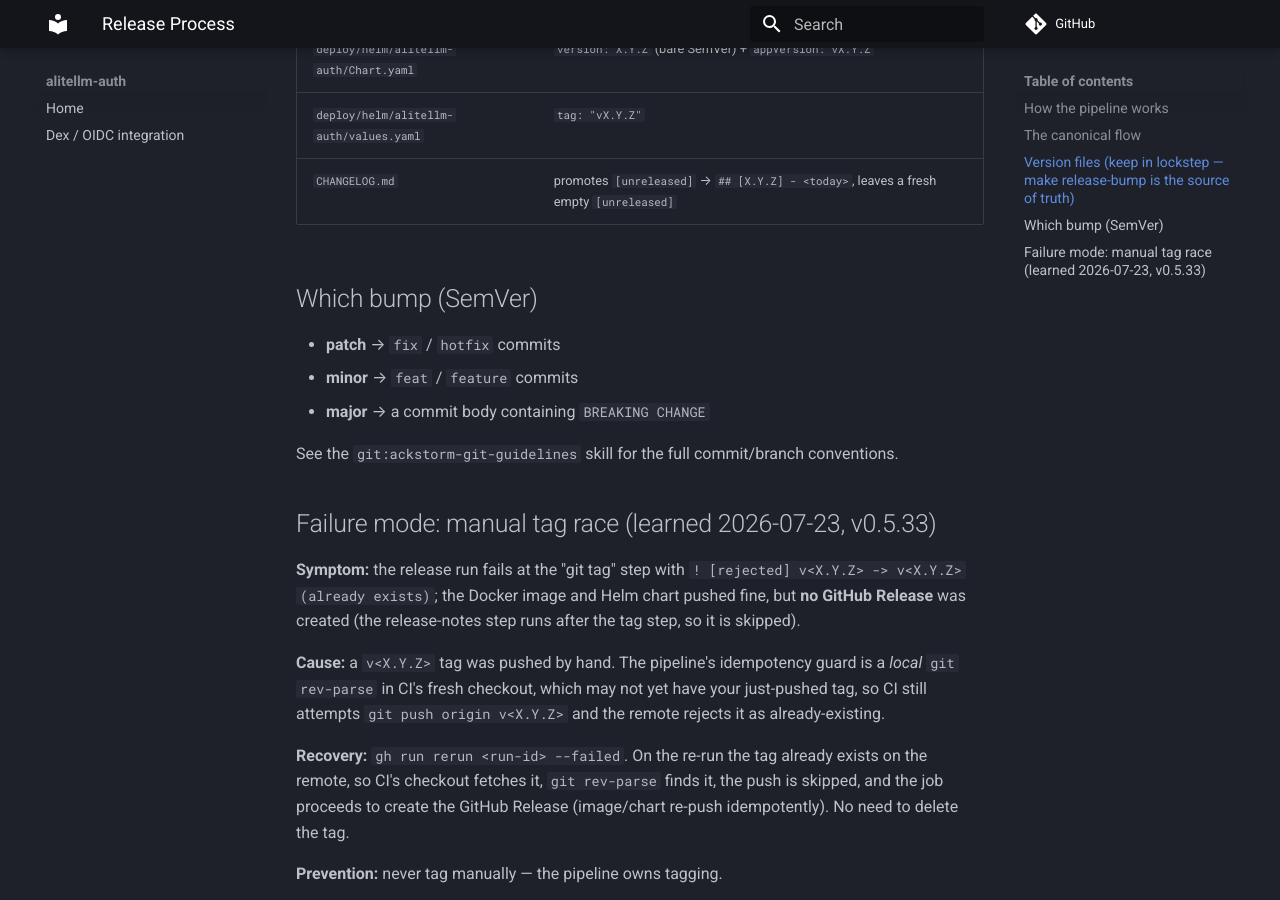
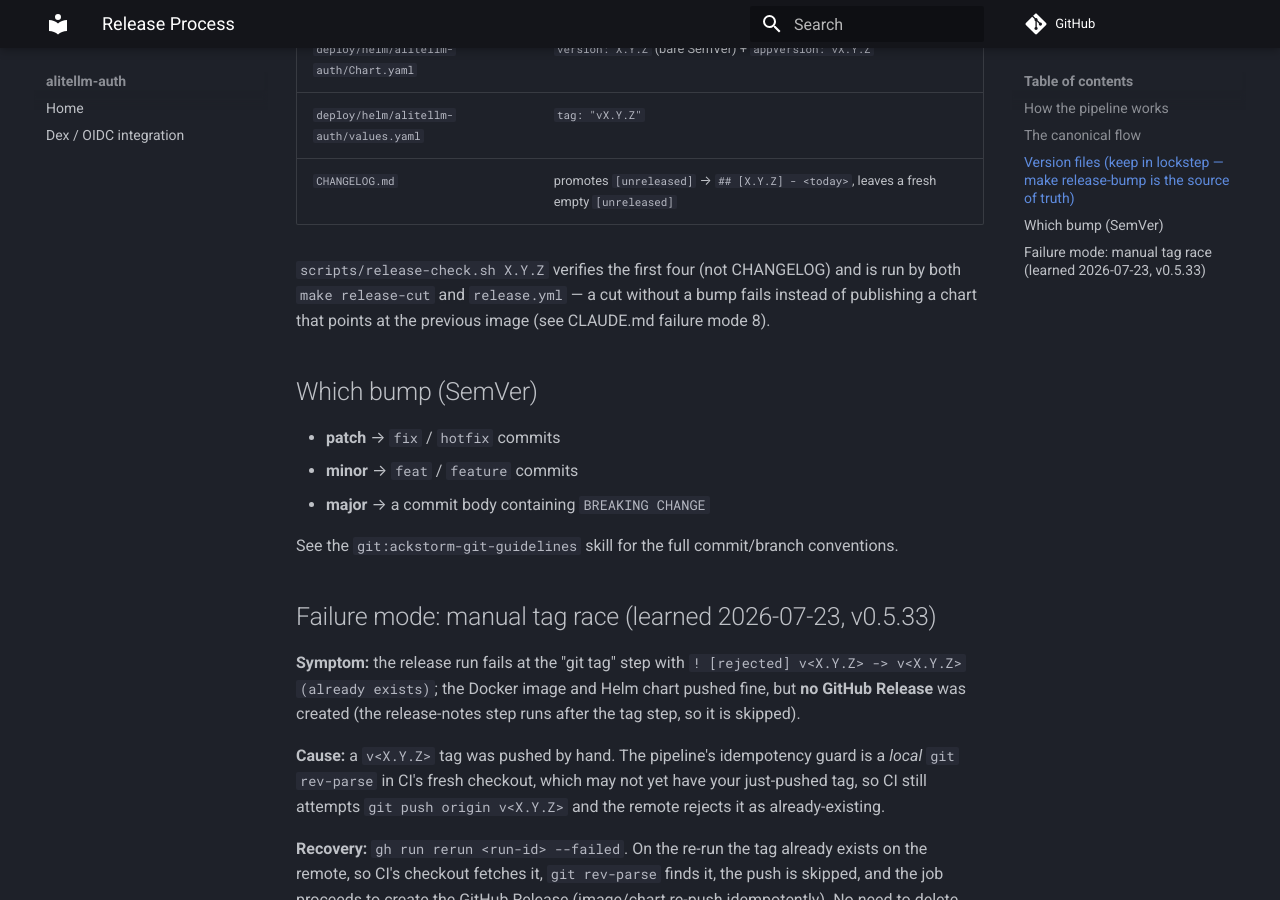
Before and after one commit to ackstorm/alitellm-auth, an MkDocs documentation site: the page built from docs/references/release-process.md, in a window 1280 px wide and 900 px high, scrolled down 1386 px. Built offline with MkDocs 1.6.1 and Material for MkDocs 9.7.7, drawn with Linux system fonts in a browser that asks for light colours; comment, search, counter and statistics services are not loaded.

Commit message:
ci: fail the release when version files are not bumped (#41)
release.yml does not run release-bump (unlike alitellm-operator's), so a
`make release-cut` without a prior `make release-bump` published v0.7.2
with values.yaml image.tag still at v0.7.1: tag, chart and Release all
green, cluster silently kept the old image.

Add scripts/release-check.sh, which compares Chart.yaml version/appVersion,
values.yaml image.tag, pyproject.toml and main.py against the version being
released and exits 1 on any mismatch. Run it in release.yml before the
image build and in `make release-cut` before the marker commit. It never
auto-fixes: a self-healing release would hide the skipped step.

Co-authored-by: Claude Opus 5 (1M context) <noreply@anthropic.com>

```diff
--- a/docs/references/release-process.md
+++ b/docs/references/release-process.md
@@ -54,6 +54,10 @@ files carry the version**. Never edit these by hand:
 | `deploy/helm/alitellm-auth/values.yaml` | `tag: "vX.Y.Z"` |
 | `CHANGELOG.md` | promotes `[unreleased]` → `## [X.Y.Z] - <today>`, leaves a fresh empty `[unreleased]` |
 
+`scripts/release-check.sh X.Y.Z` verifies the first four (not CHANGELOG) and is run
+by both `make release-cut` and `release.yml` — a cut without a bump fails instead of
+publishing a chart that points at the previous image (see CLAUDE.md failure mode 8).
+
 ## Which bump (SemVer)
 
 - **patch** → `fix` / `hotfix` commits
```
Also changed, not shown: CHANGELOG.md (+6 -0 lines), CLAUDE.md (+5 -0 lines), 3 other files.
